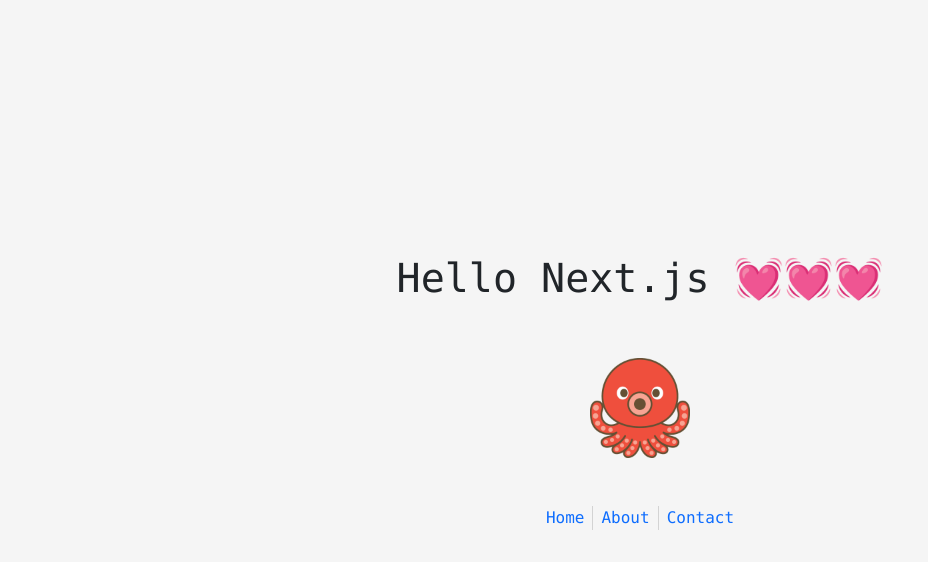
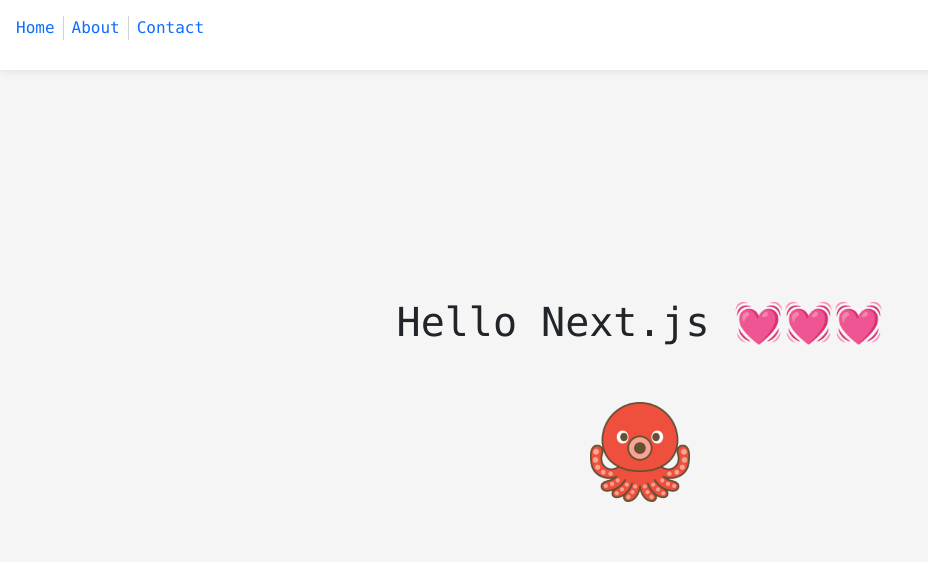
Before and after one commit to osawa-koki/nextjs-template, a Next.js app: page / in a window 1280 px wide. Shown: the top 562 px of the page, without its empty margins (0-928 px from the left). Built offline with nearby package versions, Linux system fonts and the light colour scheme.

Commit message:
デザインの調整。

```diff
--- a/components/Layout.tsx
+++ b/components/Layout.tsx
@@ -21,7 +21,6 @@
       <Pages />
     </header>
       {children}
-    <footer>🐙 <a href='https://github.com/osawa-koki' target='_blank'>@osawa-koki</a></footer>
   </div>
 );
 
--- a/pages/about.tsx
+++ b/pages/about.tsx
@@ -1,13 +1,14 @@
-import PageBlock from "../components/pages";
+import Layout from "../components/Layout";
 
 export default function HelloWorld() {
   return (
+    <Layout>
       <main>
         <div id="About">
           <h1>Here,  About page.</h1>
           <p>Next.js大好きです。<br />本当に使いやすいです。<br />僕はTypeScript × Next.jsを強くオススメします。<br /><br />静的型付け言語って難しいと思われがちですが、エディタの機能が豊富な現在は型付け言語の方が簡単に書くことができます。<br />さらには字句解析と構文解析に加えて、コンパイル時に、コンパイラによる意味解析を行ってくれるため、動的型付け言語と比較して動作に信頼性があります。<br /><br />また、Reactと比べてNext.jsはSSGによってビルド時にHTMLが生成されるため、SPA(SSR)と比べて高速に動作し、ユーザビリティが高いです。</p>
-        <PageBlock />
         </div>
       </main>
+    </Layout>
   );
 };
--- a/pages/contact.tsx
+++ b/pages/contact.tsx
@@ -1,6 +1,7 @@
 import React, { useState } from "react";
 
 import { Button, Alert, Form } from 'react-bootstrap';
+import Layout from "../components/Layout";
 
 import PageBlock from "../components/pages";
 
@@ -12,6 +13,7 @@
   let [mail, setMail] = useState('osawa-koki@example.com');
 
   return (
+    <Layout>
       <main>
         <div id="Contact">
           <h1>Dummy Contact.</h1>
@@ -38,5 +40,6 @@
         }
         </div>
       </main>
+    </Layout>
   );
 };
--- a/pages/index.tsx
+++ b/pages/index.tsx
@@ -1,13 +1,12 @@
-import PageBlock from "../components/pages";
+import Layout from "../components/Layout";
 
 export default function Home() {
   return (
-    <>
+    <Layout>
       <div id='Index'>
         <h1>Hello Next.js 💓💓💓</h1>
-        <img id='Logo' src="tako.png" alt="Logo" />
-        <PageBlock />
+        <img id='Logo' src="./tako.png" alt="Logo" />
       </div>
-    </>
+    </Layout>
   );
 };
--- a/styles/styles.scss
+++ b/styles/styles.scss
@@ -5,16 +5,29 @@
   font-family: 'Consolas', 'Segoe UI', Tahoma, Geneva, Verdana, sans-serif;
 }
 
+
+header {
+  position: fixed;
+  top: 0;
+  left: 0;
+  right: 0;
+  max-width: 1500px;
+  margin: 0 auto;
+  padding: 1rem;
+  background-color: rgba(white, 0.99);
+  box-shadow: 0 0 10px rgba(0, 0, 0, 0.1);
+  height: 70px;
+}
+
 main {
   max-width: 800px;
-  margin: 3rem auto;
+  margin: 100px auto;
   ul, ol, p, div {
     margin-top: 1rem;
   }
 }
 
 #Links {
-  margin-top: 3rem;
   display: flex;
   a {
     margin-right: 0.5rem;
```
Lines whose indentation alone changed are shown as unchanged.
